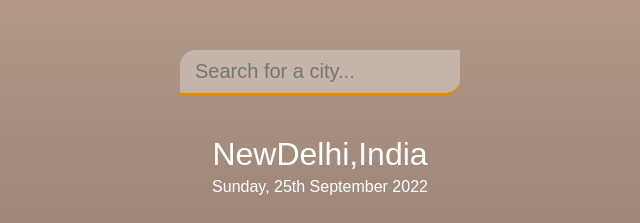
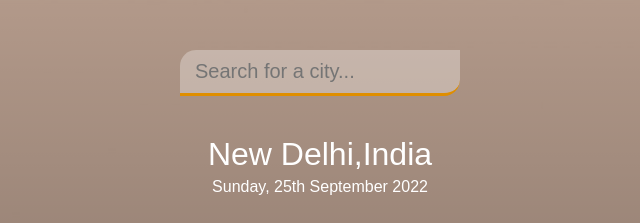
Before and after one commit to SS1857/ShashankShukla__Front-End-LAB-3--Advanced-JavaScript, a plain HTML site: page ShashankShukla_Front End LAB-3- Advanced JavaScript/index.html in a window 1280 px wide. Shown: the top 223 px of the page, 320-960 px from the left. Drawn offline with Linux system fonts and the light colour scheme.

Commit message:
Add files via upload

```diff
--- a/ShashankShukla_Front End LAB-3- Advanced JavaScript/index.html
+++ b/ShashankShukla_Front End LAB-3- Advanced JavaScript/index.html
@@ -14,7 +14,7 @@
         </header>
         <main>
             <section class="location">
-                <div class="city"> NewDelhi,India
+                <div class="city"> New Delhi,India
                 </div>
                 <div class="date"> Sunday, 25th September 2022
                 </div>
@@ -24,7 +24,7 @@
                 </div>
                 <div class="weather"> Sunny
                 </div>
-                <div class="hi-low"> 20°c/22°c
+                <div class="hi-low"> 20°c / 22°c
                 </div>
             </div>
         </main>
```
